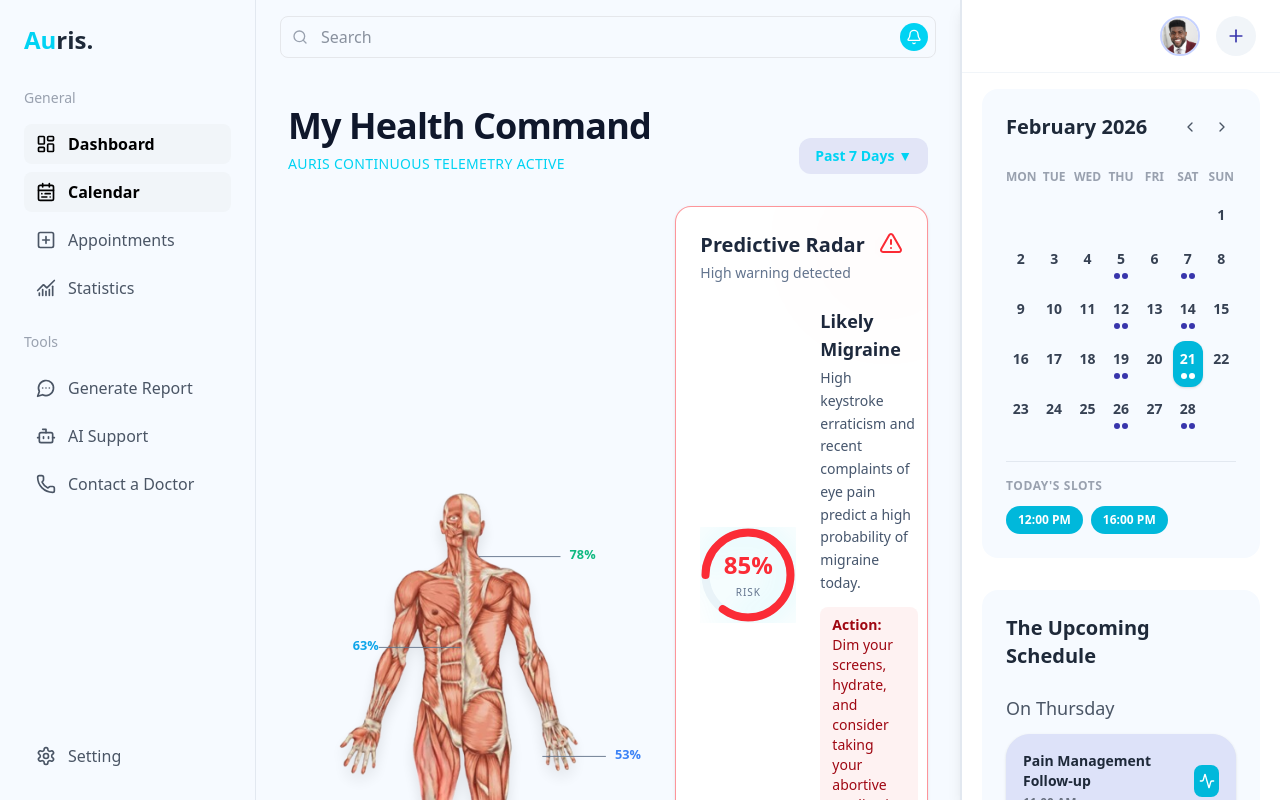
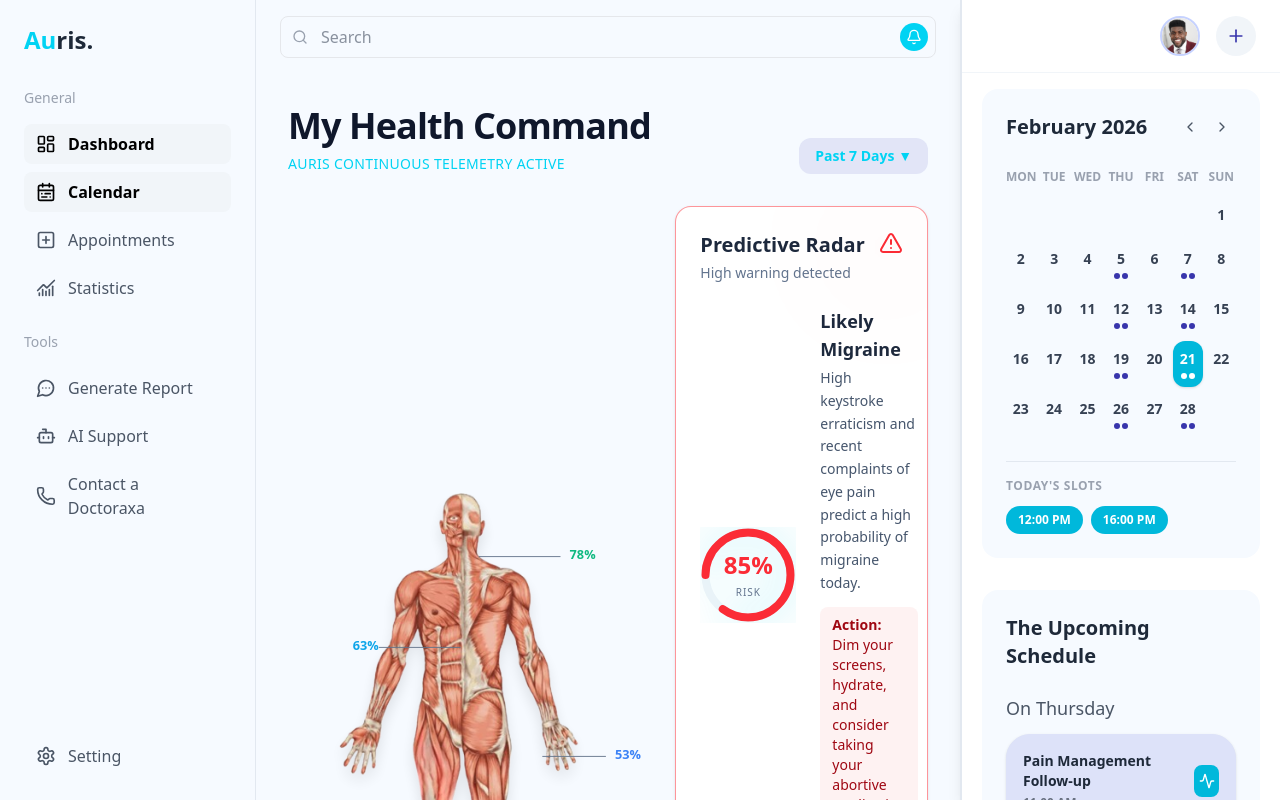
Before and after one commit to Kars07/Aurus, a React (Vite) app in the folder frontend/: page / in a window 1280 px wide. Built offline with nearby package versions, Linux system fonts and the light colour scheme; no server answers.

Commit message:
Ai agent working

```diff
--- a/frontend/src/components/layout/LeftSidebar.jsx
+++ b/frontend/src/components/layout/LeftSidebar.jsx
@@ -25,7 +25,7 @@ const LeftSidebar = () => {
   const navItemsTools = [
     { icon: MessageCircleMore, label: "Generate Report", path: "/chat" },
     { icon: Bot, label: "AI Support", path: "/ai-support" },
-    { icon: Phone, label: "Contact a Doctor", path: "#" },
+    { icon: Phone, label: "Contact a Doctoraxa", path: "#" },
   ];
 
   return (
```
